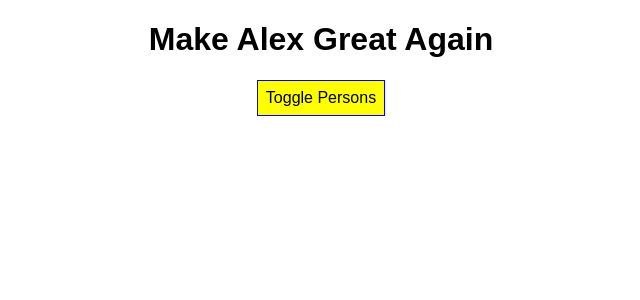
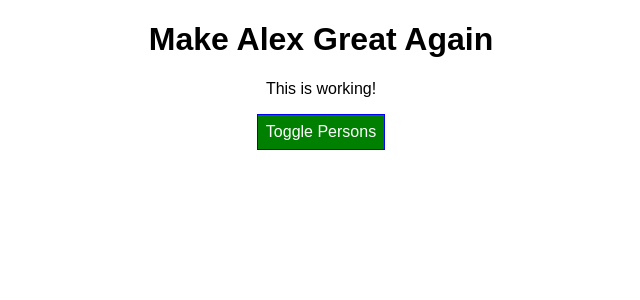
Before and after one commit to almack131216/react-cg_burger-builder, a React (Create React App) app: page / in a window 1280 px wide. Shown: the top 300 px of the page, without its empty margins (319-959 px from the left). Built offline with nearby package versions, Linux system fonts and the light colour scheme.

Commit message:
67 | add dynamic css classes

```diff
--- a/src/App.css
+++ b/src/App.css
@@ -1,3 +1,11 @@
 .App {
   text-align: center;
 }
+
+.red {
+  color: red;
+}
+
+.bold {
+  font-weight: bold;
+}
--- a/src/App.js
+++ b/src/App.js
@@ -47,7 +47,8 @@
 
   render() {
     const style = {
-      backgroundColor: "yellow",
+      backgroundColor: "green",
+      color: "white",
       font: "inherit",
       border: "1px solid blue",
       padding: "8px",
@@ -72,11 +73,22 @@
           })}
         </div>
       );
+
+      style.backgroundColor = "red";
+    }
+
+    const classes = []; // ["red", "bold"].join(" ");
+    if (this.state.persons.length <= 2) {
+      classes.push("red");
+    }
+    if (this.state.persons.length <= 1) {
+      classes.push("bold");
     }
 
     return (
       <div className="App">
         <h1>Make Alex Great Again</h1>
+        <p className={classes.join(" ")}>This is working!</p>
         <button style={style} onClick={this.togglePersonsHandler}>
           Toggle Persons
         </button>
```
